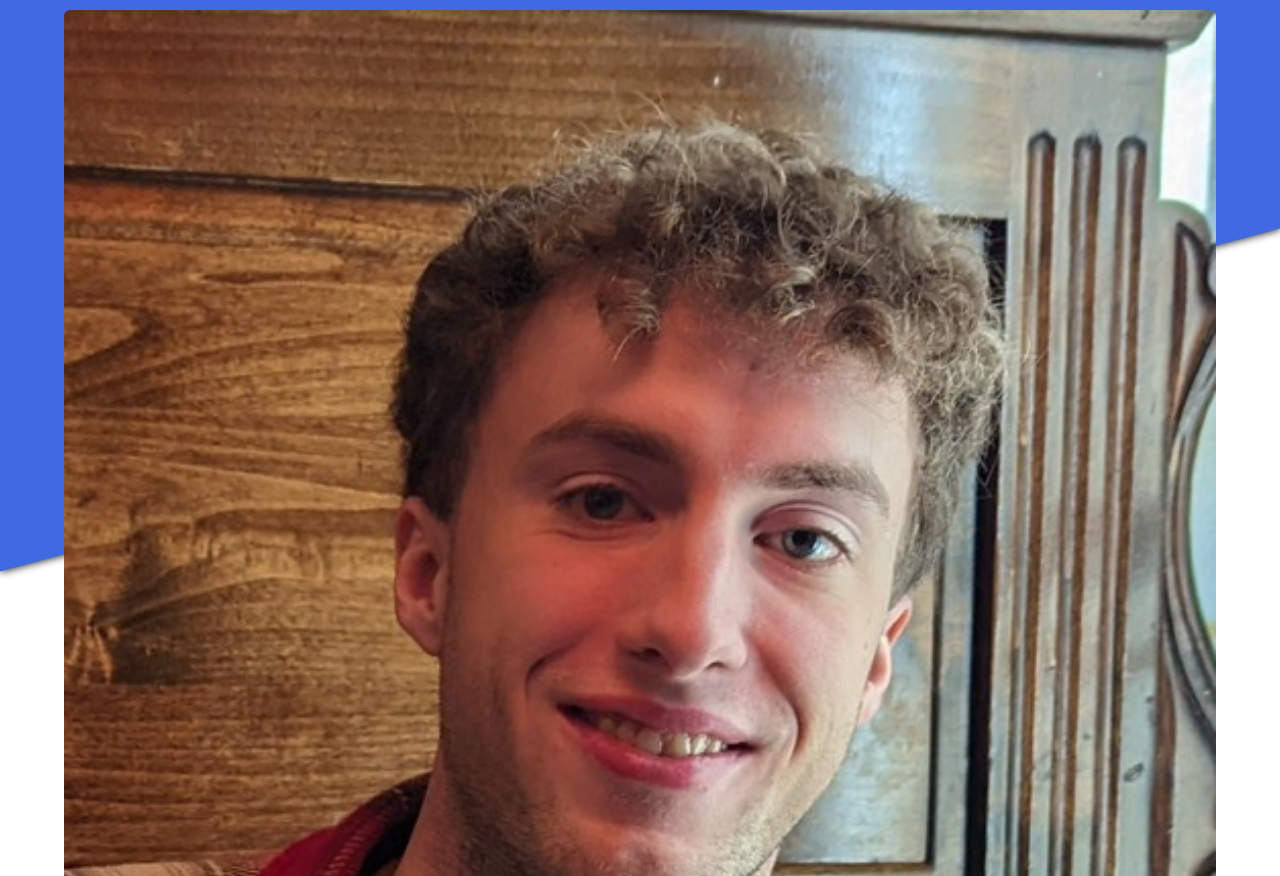
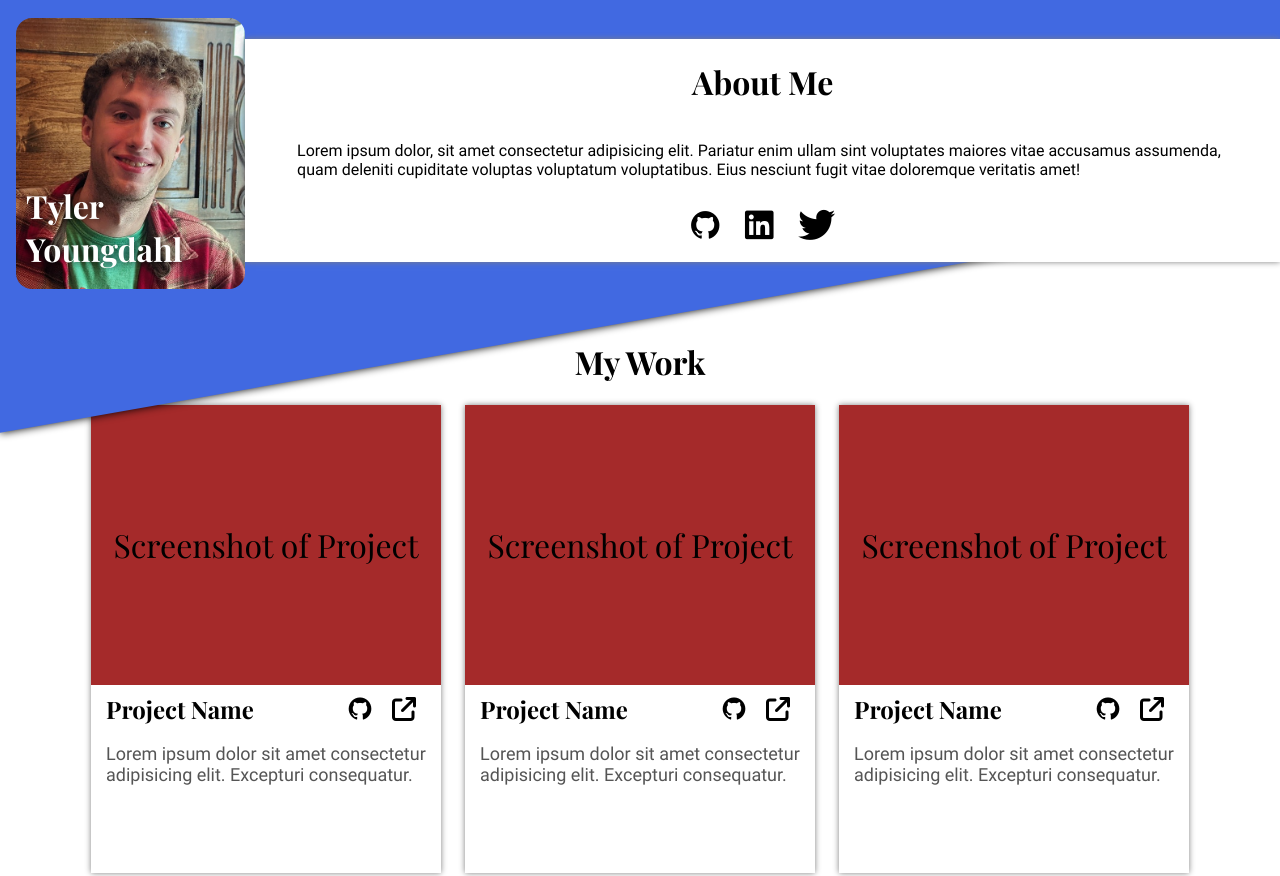
Before and after one commit to TylerYoungdahl/Homepage, a plain HTML site: page index.html in a window 1280 px wide. Shown: the top 876 px of the page. Drawn offline with nearby package versions, Linux system fonts and the light colour scheme.

Commit message:
style page for desktop

```diff
--- a/index.html
+++ b/index.html
@@ -19,24 +19,29 @@
     />
   </head>
   <body>
+    <div class="header-background"></div>
     <header>
-      <div class="header-background"></div>
+      <div class="portrait-container">
         <img
           src="./assets/portrait-lowres.jpg"
           alt="picture of me"
           class="portrait"
         />
+        <h1>Tyler Youngdahl</h1>
+      </div>
+      <div class="about-container">
         <h1>About Me</h1>
         <p class="header-description">
-        Lorem ipsum dolor, sit amet consectetur adipisicing elit. Pariatur enim
-        ullam sint voluptates maiores vitae accusamus assumenda, quam deleniti
-        cupiditate voluptas voluptatum voluptatibus. Eius nesciunt fugit vitae
-        doloremque veritatis amet!
+          Lorem ipsum dolor, sit amet consectetur adipisicing elit. Pariatur
+          enim ullam sint voluptates maiores vitae accusamus assumenda, quam
+          deleniti cupiditate voluptas voluptatum voluptatibus. Eius nesciunt
+          fugit vitae doloremque veritatis amet!
         </p>
         <div class="header-icons">
           <i class="devicon-github-original"></i>
           <i class="devicon-linkedin-plain"></i>
           <i class="devicon-twitter-original"></i>
+        </div>
       </div>
     </header>
     <main>
--- a/styles.css
+++ b/styles.css
@@ -8,19 +8,27 @@
   src: url("./assets/PlayfairDisplay-VariableFont_wght.ttf");
 }
 
+:root {
+  --off-blue: royalblue;
+  --shadow: 0 0 6px gray;
+}
+
 body {
   margin: 0;
   padding: 0;
 }
 
 h1,
-h2 {
+h2,
+.portrait-container span {
   font-family: playFairDisplay;
 }
 
 p {
   font-family: roboto;
 }
+
+/* HEADER */
 
 header {
   display: flex;
@@ -32,32 +40,64 @@ header {
   position: absolute;
   width: 100%;
   height: 100%;
-  z-index: 1;
-  transform: skewY(-15deg) translateY(-50%);
+  z-index: 0;
+  transform: skewY(-10deg) translateY(-60%);
   box-shadow: 0 0 8px black;
-  background-color: royalblue;
+  background-color: var(--off-blue);
 }
 
-.portrait {
+.header-container {
+  display: flex;
+  flex-direction: column;
+  align-items: center;
+}
+
+.portrait-container {
+  position: relative;
   width: 90%;
   height: auto;
   margin-top: 10px;
   z-index: 2;
-  border-radius: 6px;
+}
+
+.portrait {
+  width: 100%;
+  border-radius: 1em;
+}
+
+.portrait-container h1 {
+  position: absolute;
+  bottom: 1px;
+  left: 10px;
+  font-size: 65px;
+  color: white;
+  text-shadow: 0 0 8px black;
+}
+
+.about-container {
+  display: flex;
+  flex-direction: column;
+  align-items: center;
+  z-index: 2;
+  /* background-color: white; */
 }
 
 .header-description {
   width: 90%;
+  z-index: 2;
 }
 
 .header-icons {
-  margin-top: 16px;
+  margin: 15px 0 20px 0;
+  z-index: 2;
 }
 
 .header-icons > * {
   font-size: 30px;
   margin: 0 10px 0 10px;
 }
+
+/* MAIN CONTENT */
 
 main {
   display: flex;
@@ -68,8 +108,10 @@ main {
 
 .projects {
   display: grid;
-  grid-template-columns: 400px;
+  grid-template-columns: repeat(auto-fit, 350px);
   gap: 24px;
+  justify-content: center;
+  width: 100%;
 }
 
 .card {
@@ -117,6 +159,8 @@ main {
   color: rgb(85, 85, 85);
 }
 
+/* FOOTER */
+
 footer {
   color: white;
   background-color: royalblue;
@@ -149,3 +193,71 @@ footer {
 .footer-icons > * {
   margin: 0 10px 0 10px;
 }
+
+@media (min-width: 700px) and (max-width: 999px) {
+  header {
+    box-shadow: 0 0 6px gray;
+  }
+
+  .header-container {
+    flex-direction: row;
+  }
+
+  .portrait-container {
+    width: 50%;
+  }
+
+  /* .about-container {
+    box-shadow: var(--shadow);
+  } */
+
+  header h1 {
+    float: right;
+  }
+
+  footer {
+    display: flex;
+    padding: 25px 25px 25px 5px;
+  }
+
+  .footer-portrait {
+    width: 40%;
+  }
+}
+
+@media (min-width: 1000px) {
+  header {
+    flex-direction: row;
+    padding: 0.5em 0 1em 1em;
+  }
+
+  .portrait-container {
+    width: 30%;
+  }
+
+  .portrait-container h1 {
+    font-size: 2em;
+  }
+
+  .about-container {
+    text-align: start;
+    box-shadow: var(--shadow);
+    background-color: white;
+  }
+
+  footer {
+    display: flex;
+    align-items: center;
+    justify-content: space-around;
+    padding: 1em 0 1em 0;
+  }
+
+  .footer-info {
+    /* background-color: aqua; */
+  }
+
+  .footer-portrait {
+    width: 20%;
+    border-radius: 0.5em;
+  }
+}
```
Lines whose indentation alone changed are shown as unchanged.
